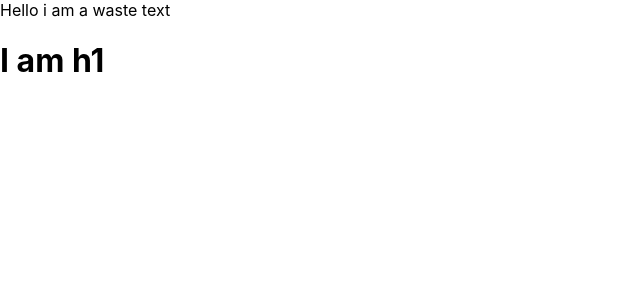
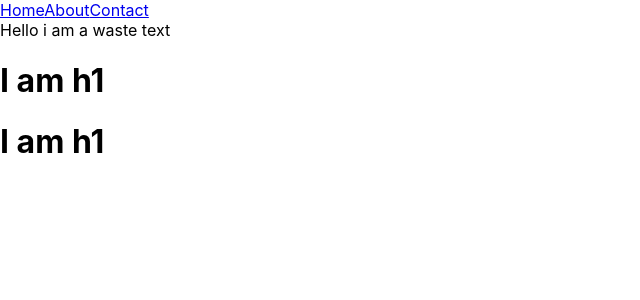
Before and after one commit to VarunChoudhary7/React, a React (Create React App) app in the folder myapp/: page / in a window 1280 px wide. Shown: the top 300 px of the page, without its empty margins (0-640 px from the left). Built offline with nearby package versions, Linux system fonts and the light colour scheme.

Commit message:
First commit

```diff
--- a/myapp/src/App.js
+++ b/myapp/src/App.js
@@ -1,9 +1,16 @@
 
-function App() {
+import Navbar from './Navbar'
+
+const App = () => {
   return (
     <div className="App">
+
+      <Navbar />
+
       Hello i am a waste text
       <h1>I am h1</h1>
+      <h1>I am h1</h1>
+
     </div>
   );
 }
--- /dev/null
+++ b/myapp/src/Navbar.js
@@ -0,0 +1,13 @@
+const Navbar = () => {
+
+    return (
+        <nav>
+            <a href="#">Home</a>
+            <a href="#">About</a>
+            <a href="#">Contact</a>
+
+        </nav>
+    )
+}
+
+export default Navbar
```
